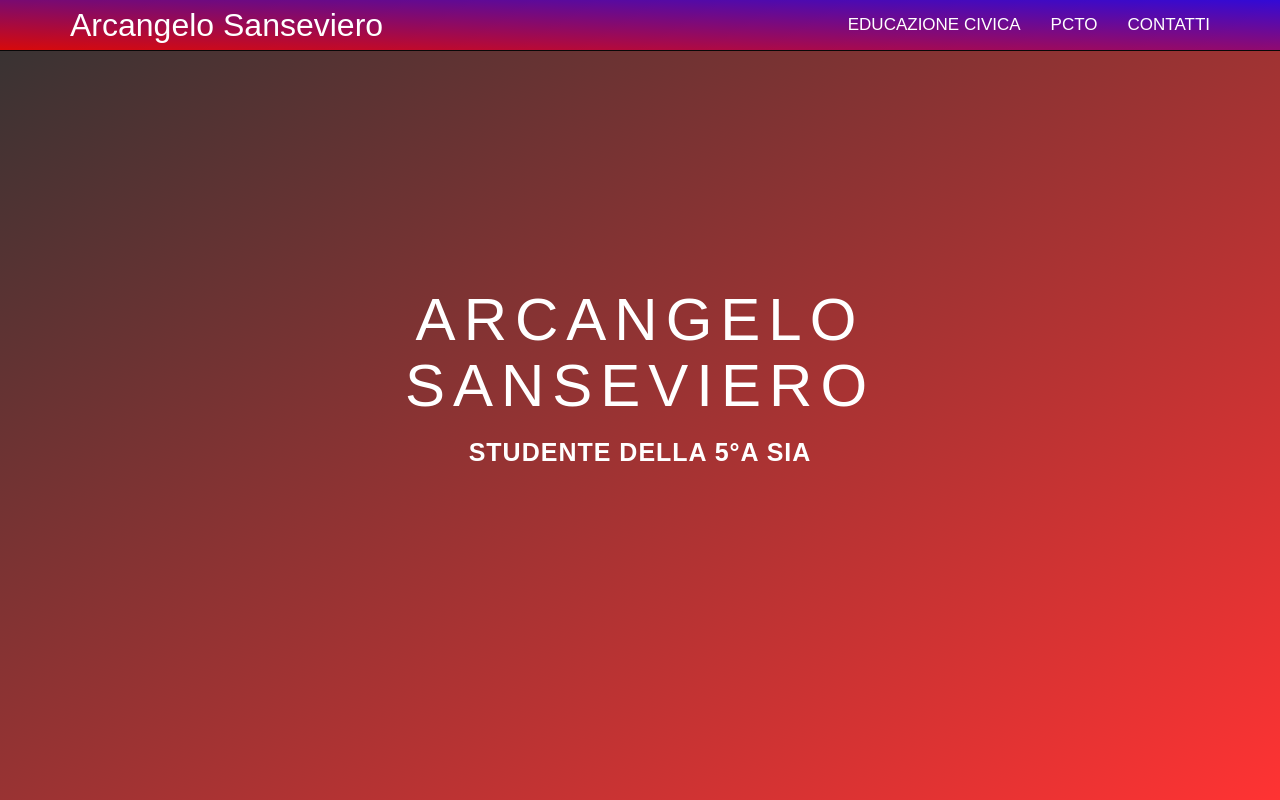
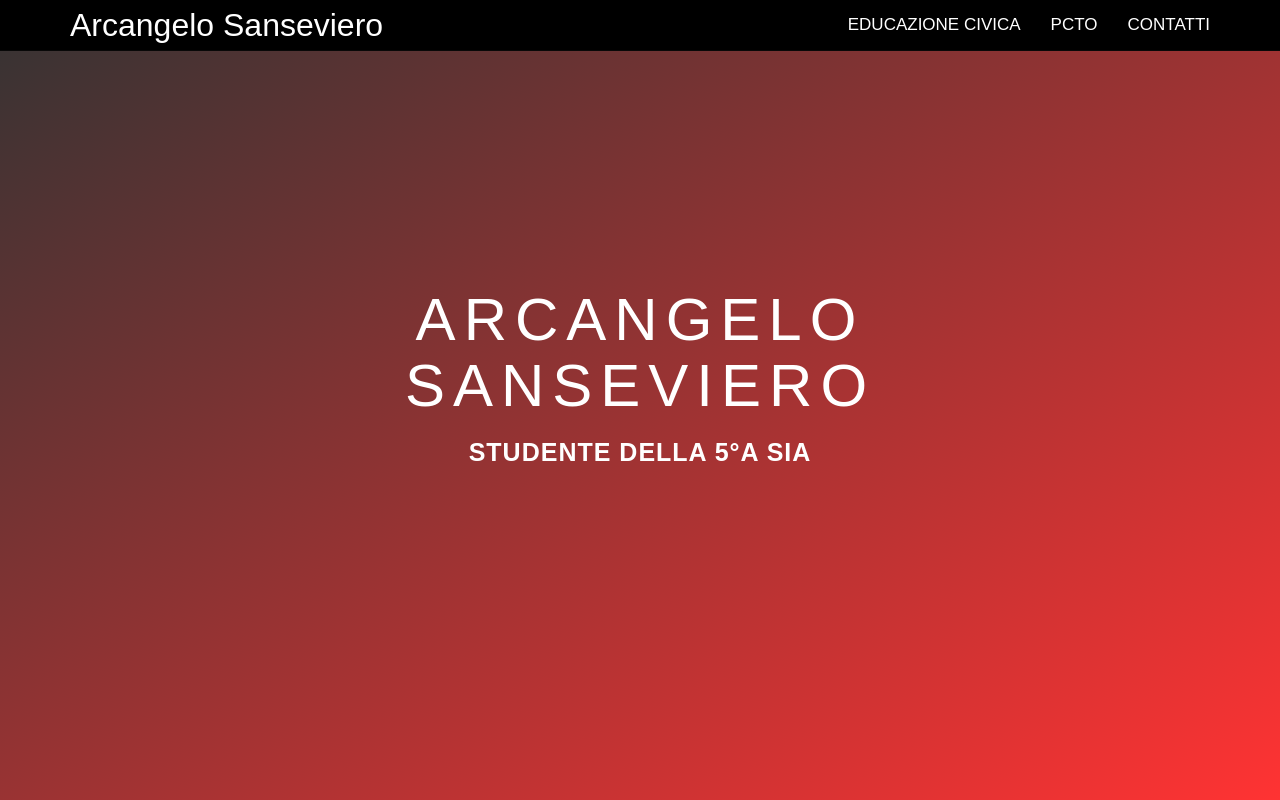
Before and after one commit to angZ-z/educazione-civica, a website: page public/index.html in a window 1280 px wide. Drawn offline with nearby package versions, Linux system fonts and the light colour scheme.

Commit message:
style edits

```diff
--- a/public/index.css
+++ b/public/index.css
@@ -1,6 +1,6 @@
 /*********** Navbar Section Start ***********/
 .navbar-inverse {
-    background: linear-gradient( to right top, rgba(255, 0, 0, 0.8), rgba(25, 0, 255, 0.8));
+    background: black
 }
 
 .navbar-inverse .navbar-nav>li>a {
```
